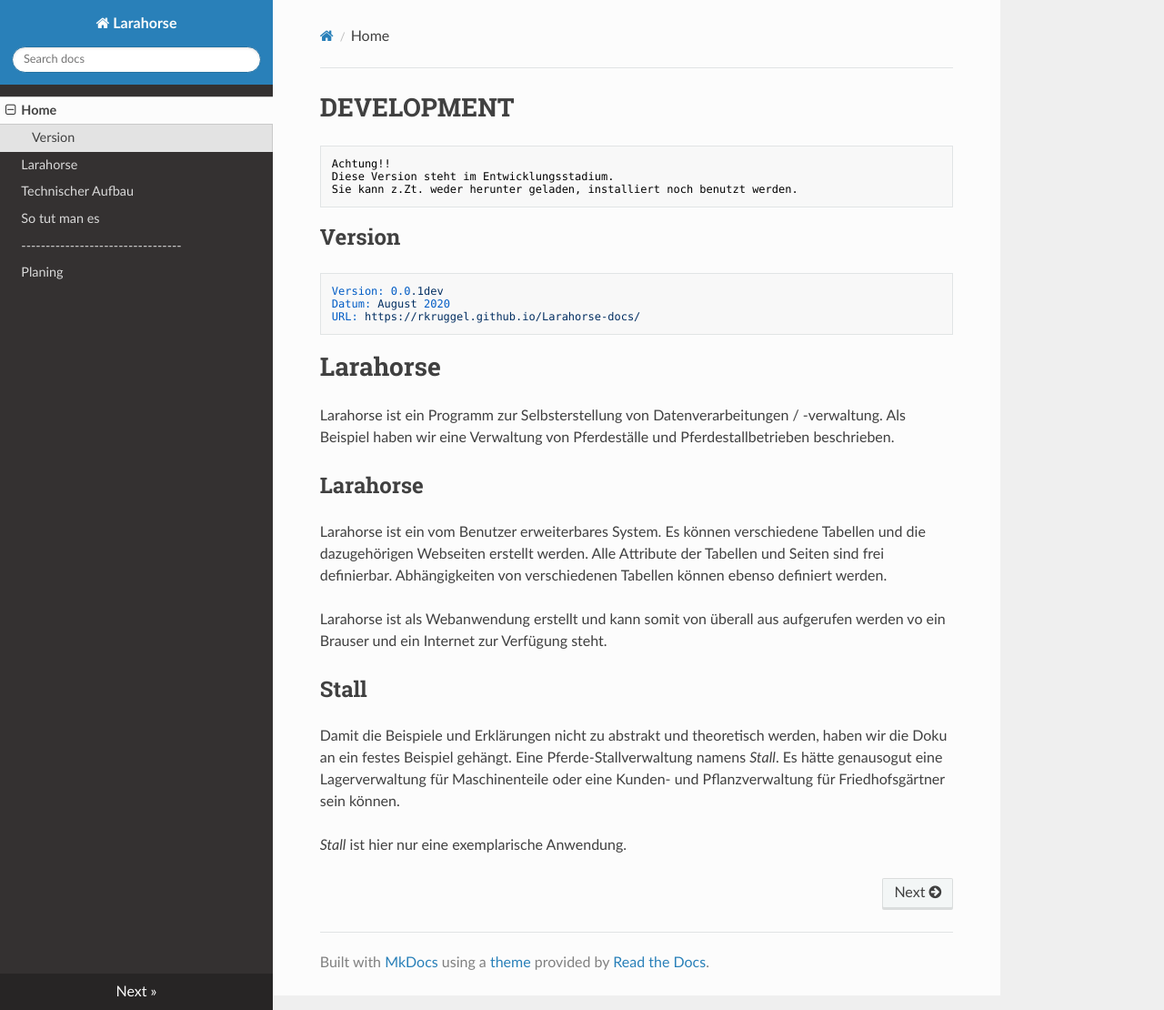
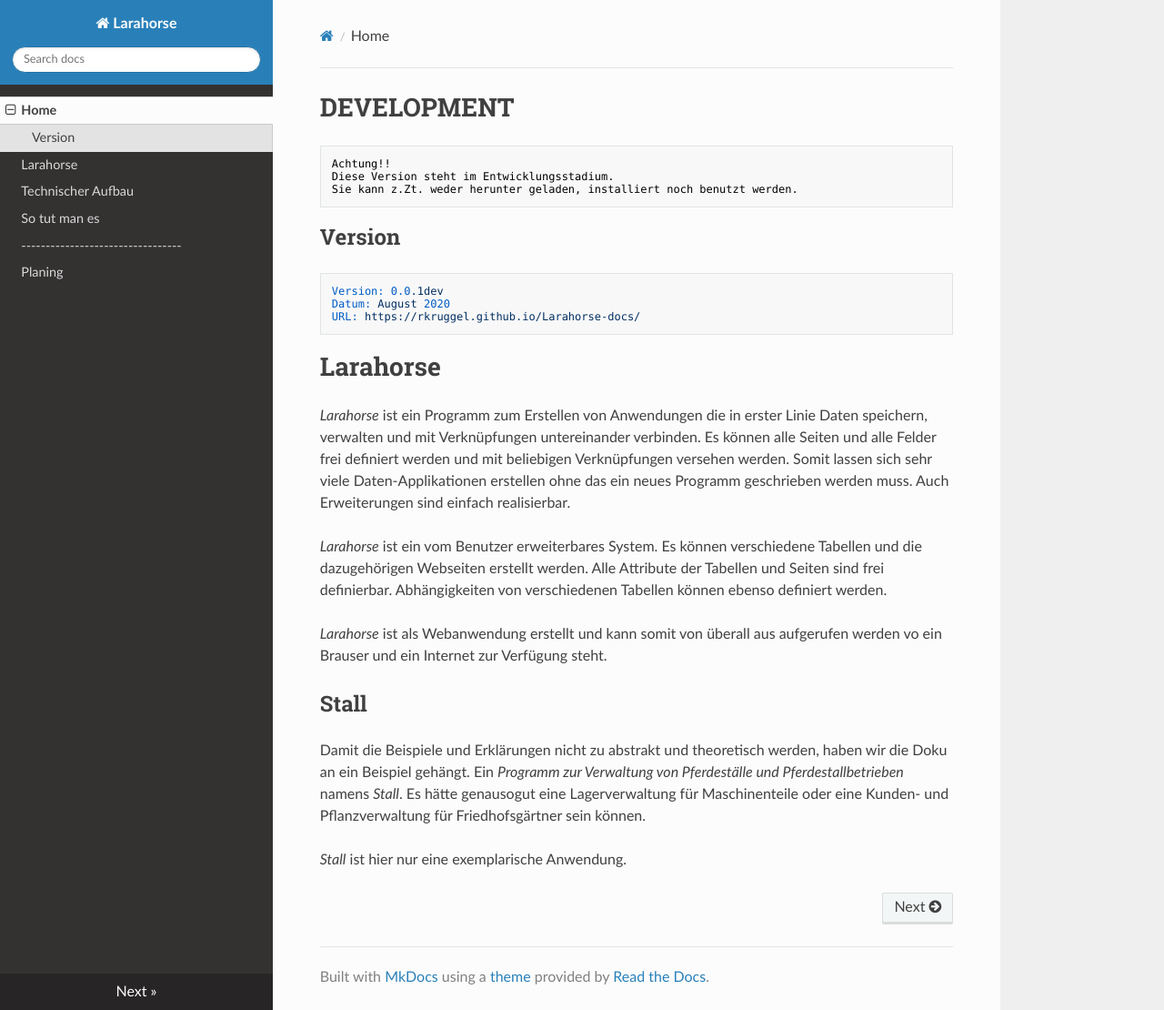
Before and after one commit to rkruggel/Larahorse, an MkDocs documentation site: the page built from docs/docs/index.md, in a window 1280 px wide and 1110 px high. Shown: the whole window at 91% size. Built offline with MkDocs 1.6.1, drawn with Linux system fonts in a browser that asks for light colours; nearby versions of some CDN libraries.

Commit message:
Update index.md

```diff
--- a/docs/docs/index.md
+++ b/docs/docs/index.md
@@ -22,14 +22,14 @@ some_url:
 
 
 # Larahorse
-Larahorse ist ein Programm zur Selbsterstellung von Datenverarbeitungen / -verwaltung. Als Beispiel haben wir eine Verwaltung von Pferdeställe und Pferdestallbetrieben beschrieben.
+_Larahorse_ ist ein Programm zum Erstellen von Anwendungen die in erster Linie Daten speichern, verwalten und mit Verknüpfungen untereinander verbinden. Es können alle Seiten und alle Felder frei definiert werden und mit beliebigen Verknüpfungen versehen werden. Somit lassen sich sehr viele Daten-Applikationen erstellen ohne das ein neues Programm geschrieben werden muss. Auch Erweiterungen sind einfach realisierbar.
 
-## Larahorse
-Larahorse ist ein vom Benutzer erweiterbares System. Es können verschiedene Tabellen und die dazugehörigen Webseiten erstellt werden. Alle Attribute der Tabellen und Seiten sind frei definierbar. Abhängigkeiten von verschiedenen Tabellen können ebenso definiert werden.
+_Larahorse_ ist ein vom Benutzer erweiterbares System. Es können verschiedene Tabellen und die dazugehörigen Webseiten erstellt werden. Alle Attribute der Tabellen und Seiten sind frei definierbar. Abhängigkeiten von verschiedenen Tabellen können ebenso definiert werden.
 
-Larahorse ist als Webanwendung erstellt und kann somit von überall aus aufgerufen werden vo ein Brauser und ein Internet zur Verfügung steht.
+_Larahorse_ ist als Webanwendung erstellt und kann somit von überall aus aufgerufen werden vo ein Brauser und ein Internet zur Verfügung steht.
+
 
 ## Stall
-Damit die Beispiele und Erklärungen nicht zu abstrakt und theoretisch werden, haben wir die Doku an ein festes Beispiel gehängt. Eine Pferde-Stallverwaltung namens *Stall*. Es hätte genausogut eine Lagerverwaltung für Maschinenteile oder eine Kunden- und Pflanzverwaltung für Friedhofsgärtner sein können.
+Damit die Beispiele und Erklärungen nicht zu abstrakt und theoretisch werden, haben wir die Doku an ein Beispiel gehängt. Ein _Programm zur Verwaltung von Pferdeställe und Pferdestallbetrieben_ namens *Stall*. Es hätte genausogut eine Lagerverwaltung für Maschinenteile oder eine Kunden- und Pflanzverwaltung für Friedhofsgärtner sein können.
 
 *Stall* ist hier nur eine exemplarische Anwendung.
```
